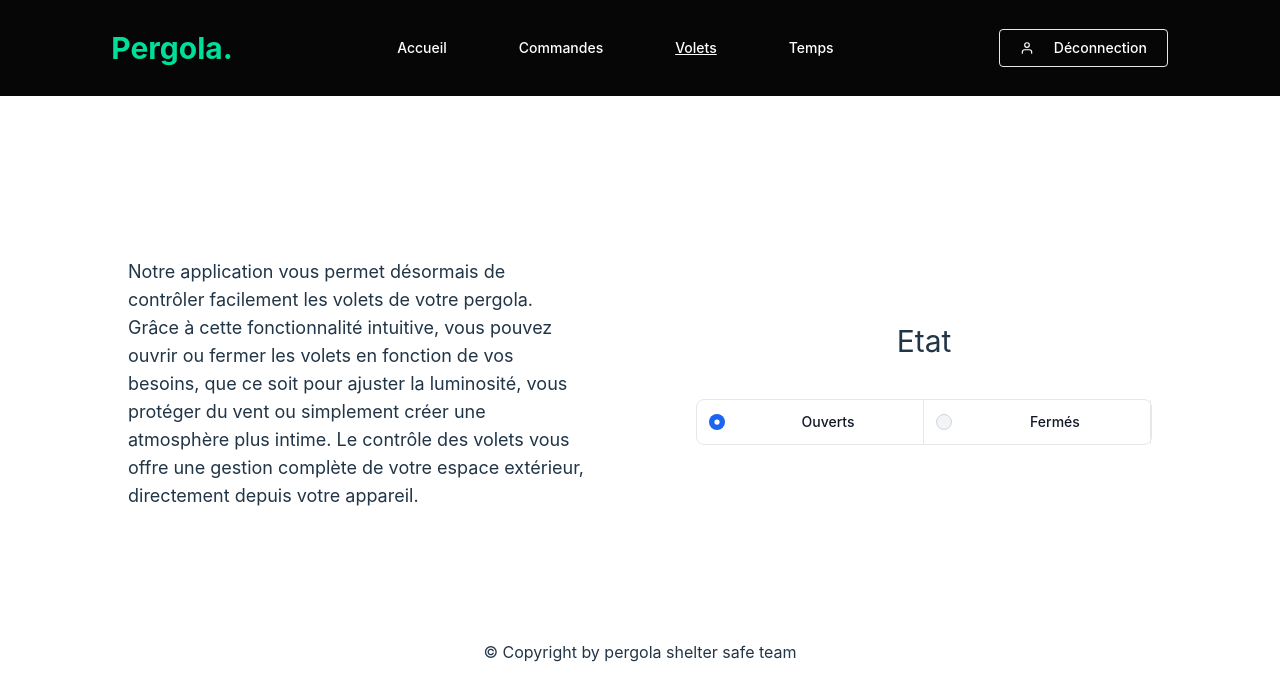
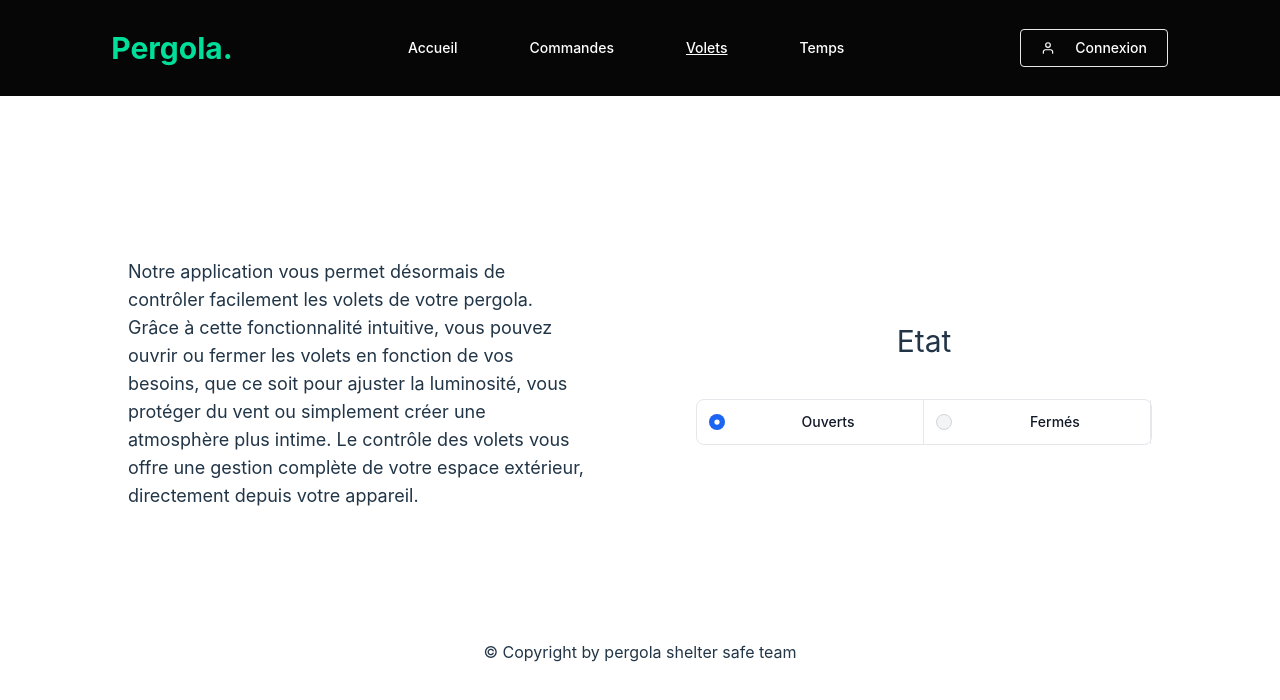
Before and after one commit to Nick-Kevin/Pergola-shelter-safe-web-app, a React (Vite) app: page /Pergola-shelter-safe-web-app/volets in a window 1280 px wide. Shown: the top 700 px of the page. Built offline with nearby package versions, Linux system fonts and the light colour scheme; no server answers.

Commit message:
update : navbar

```diff
--- a/src/components/Navbar.jsx
+++ b/src/components/Navbar.jsx
@@ -1,11 +1,32 @@
-import React, { useState } from 'react';
+import React, { useState, useEffect } from 'react';
 import { AiOutlineClose, AiOutlineMenu } from 'react-icons/ai';
 import { Link } from 'react-router-dom';
-import {FiUser} from 'react-icons/fi'
+import {FiUser} from 'react-icons/fi';
+import axios from 'axios';
 
 const Navbar = (isLoggedIn =false) => {
   // State to manage the navbar's visibility
   const [nav, setNav] = useState(false);
+  const [isLogged, setIslogged] = useState(false)
+
+  useEffect(()=>{
+        const verifyAuthentification = async () =>{
+            const token = localStorage.getItem('authToken');
+            try{
+                const response = await axios.get('http://localhost:5000/protected',{
+                    headers:{
+                        Authorization:`${token}`
+                    }
+                });
+                console.log(response.data)
+                setIslogged(true)
+
+            } catch(error){
+                console.log("Error Authentification !",error)
+            }
+        }
+        verifyAuthentification()
+    })
 
   // Toggle function to handle the navbar's display
   const handleNav = () => {
@@ -40,9 +61,9 @@ const Navbar = (isLoggedIn =false) => {
             <Link to="/Pergola-shelter-safe-web-app/weather" className={`text-white hover:text-black ${(window.location.pathname === "/Pergola-shelter-safe-web-app/weather") ? "underline" : ""}`}>Temps</Link>
           </li>
       </ul>
-      {isLoggedIn? <Link to="/Pergola-shelter-safe-web-app/profile" className='hidden rounded md:flex gap-3 md:items-center text-white hover:text-black hover:bg-white text-sm border py-2 px-5 mr-24'>
+      {isLogged? <Link to="/Pergola-shelter-safe-web-app/profile" className='hidden rounded md:flex gap-3 md:items-center text-white hover:text-black hover:bg-white text-sm border py-2 px-5 mr-24'>
       <FiUser className="mr-2 align-middle"/>
-        Déconnection
+        Se déconnecter
 
            </Link>:
            <Link to="/Pergola-shelter-safe-web-app/login" className='hidden rounded md:flex gap-3 md:items-center text-white hover:text-black hover:bg-white text-sm border py-2 px-5 mr-24'>
@@ -88,7 +109,11 @@ const Navbar = (isLoggedIn =false) => {
             <Link to="/Pergola-shelter-safe-web-app/weather" className={`text-white ${(window.location.pathname === "/Pergola-shelter-safe-web-app/weather") ? "underline" : ""}`}>Temps</Link>
           </li>
           <li>
-            <Link to="#" className='rounded text-black bg-white text-sm border mt-10 py-2 px-5'>Se déconnecter</Link>
+            {isLogged ?
+              <Link to="/Pergola-shelter-safe-web-app/profile" className='rounded text-black bg-white text-sm border mt-10 py-2 px-5'>Se déconnecter</Link>
+            :
+              <Link to="/Pergola-shelter-safe-web-app/login" className='rounded text-black bg-white text-sm border mt-10 py-2 px-5'>Connexion</Link>
+            }
           </li>
       </ul>
     </div>
```
